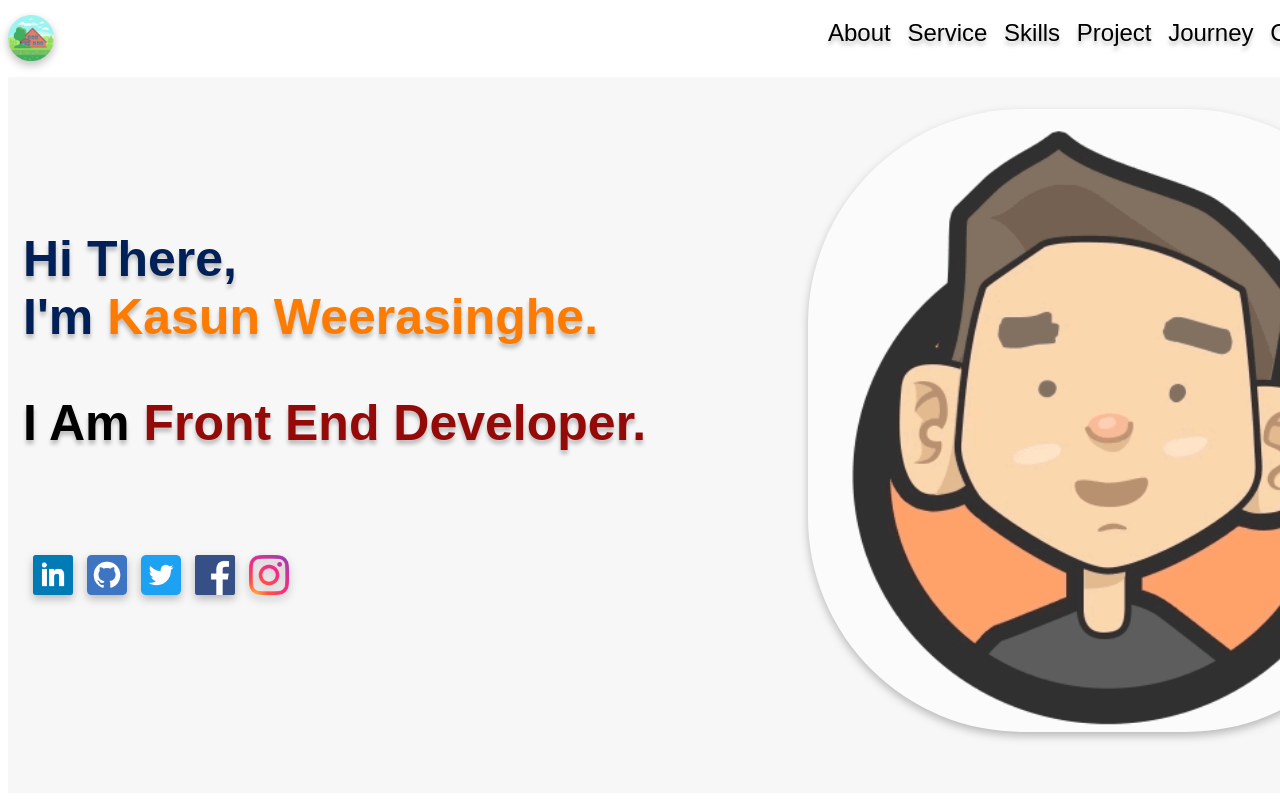
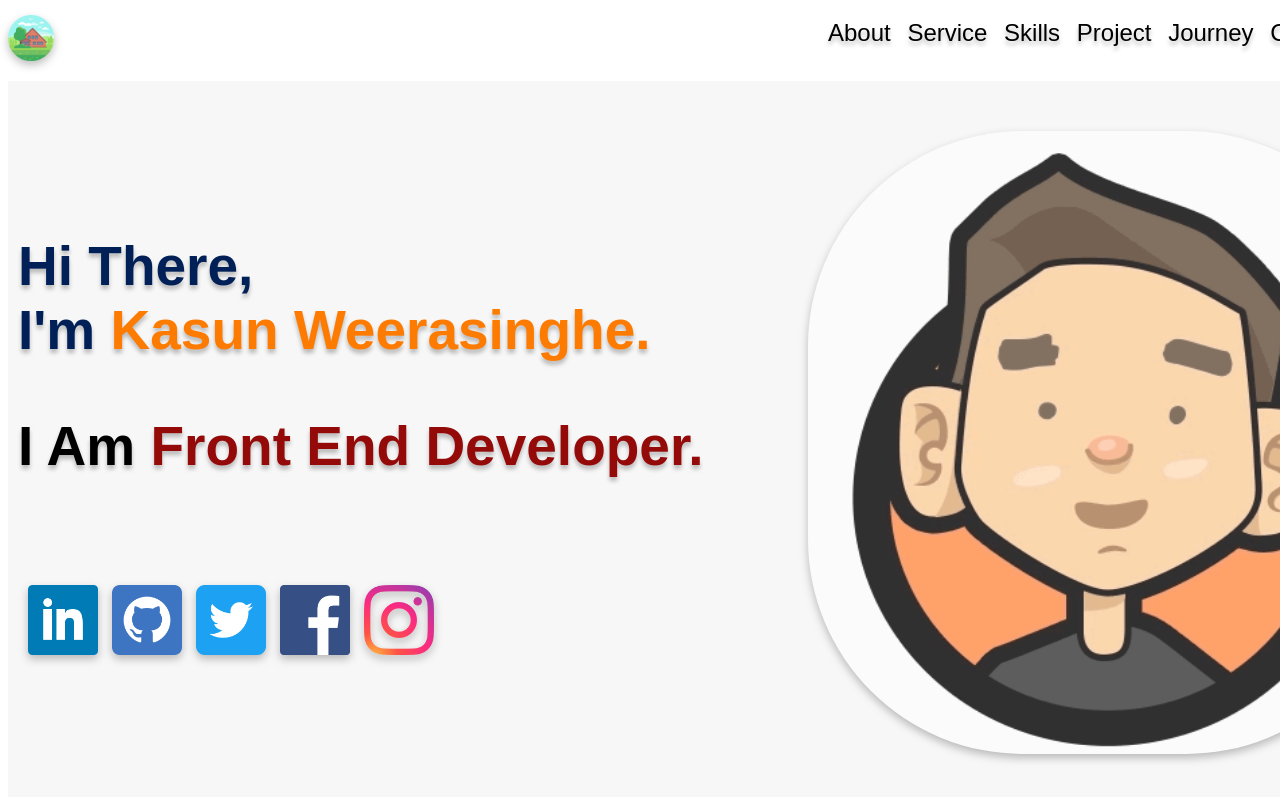
Before and after one commit to kasunweerasinghe/My-Portfolio, a plain HTML site: page index.html in a window 1280 px wide. Shown: the top 800 px of the page. Drawn offline with Linux system fonts and the light colour scheme.

Commit message:
change some positions

```diff
--- a/assets/css/Stylesheet.css
+++ b/assets/css/Stylesheet.css
@@ -45,8 +45,8 @@ body>main>section>div{
 /*Add width & height social media images*/
 body>main>section>div>nav>img{
     padding-left: 10px;
-    width: 40px;
-    height: 40px;
+    width: 70px;
+    height: 70px;
 }
 
 /*Added profile section gif*/
@@ -55,36 +55,39 @@ body>main>section>div>img{
     height: 623px;
     position: relative;
     left: 800px;
-    bottom: 269px;
-    border-radius: 215px;
+    bottom: 307px;
     filter: drop-shadow(0px 4px 4px rgba(0, 0, 0, 0.25));
     border-radius: 215px;
 }
 
+/*h1 hi there im kasun weerasinghe*/
 body>main>section>div>h1:nth-child(1){
     font-family: "Poppins" ,sans-serif;
     position: relative;
     text-shadow: 0px 4px 4px rgba(0, 0, 0, 0.25);
     top: 153px;
-    left: 15px;
-    font-size: 50px;
+    left: 10px;
+    font-size: 55px;
 }
 
+/*h1 i am front end developer*/
 body>main>section>div>h1:nth-child(2){
     font-family: "Nunito",sans-serif;
     position: relative;
     text-shadow: 0px 4px 4px rgba(0, 0, 0, 0.25);
     top: 160px;
-    left: 15px;
-    font-size: 50px;
+    left: 10px;
+    font-size: 55px;
 }
 
+/*social images*/
 body>main>section>div>nav{
     position: relative;
     top: 221px;
-    left: 15px;
+    left: 10px;
     filter: drop-shadow(0px 4px 4px rgba(0, 0, 0, 0.25));
 
+/*add 2 colors using span to h1 tags*/
 }#span1{
     color: #002057;
  }
--- a/index.html
+++ b/index.html
@@ -54,19 +54,19 @@
 
         <!--map for social links -->
         <map name="linkedin">
-            <area shape="rect" target="_blank" href="https://www.linkedin.com/in/kasun-weerasinghe-7353171a5/" coords="0,0,40,40">
+            <area shape="rect" target="_blank" href="https://www.linkedin.com/in/kasun-weerasinghe-7353171a5/" coords="10,0,78,70">
         </map>
         <map name="github">
-            <area shape="rect" target="_blank" href="https://github.com/kasunweerasinghe" coords="0,0,40,40">
+            <area shape="rect" target="_blank" href="https://github.com/kasunweerasinghe" coords="10,0,78,70">
         </map>
         <map name="twitter">
-            <area shape="rect" target="_blank" href="https://twitter.com/Lucy__K98" coords="0,0,40,40">
+            <area shape="rect" target="_blank" href="https://twitter.com/Lucy__K98" coords="10,0,78,70">
         </map>
         <map name="facebook">
-            <area shape="rect" target="_blank" href="https://www.facebook.com/Lucifer.kasun" coords="0,0,40,40">
+            <area shape="rect" target="_blank" href="https://www.facebook.com/Lucifer.kasun" coords="10,0,78,70">
         </map>
         <map name="instagram">
-            <area shape="rect" target="_blank" href="https://www.instagram.com/kasun__weerasinghe_98/" coords="0,0,40,40">
+            <area shape="rect" target="_blank" href="https://www.instagram.com/kasun__weerasinghe_98/" coords="10,0,78,70">
         </map>
 
 
```
